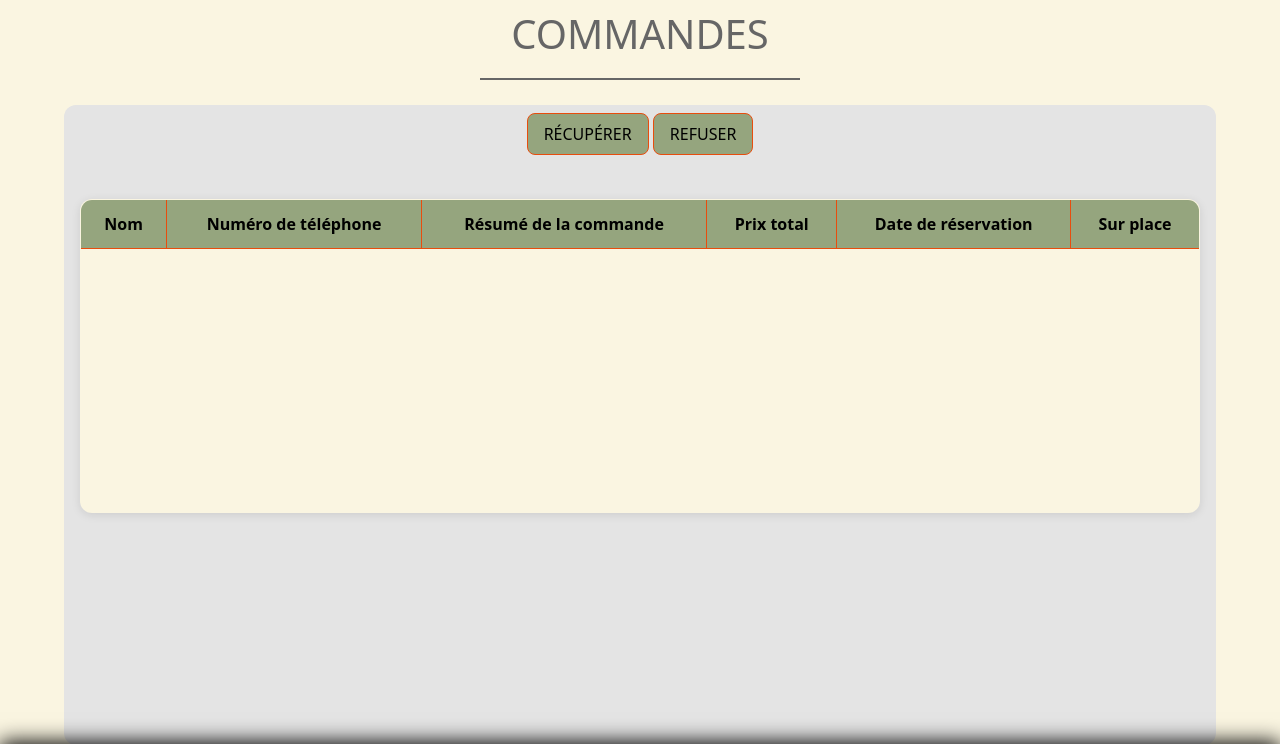
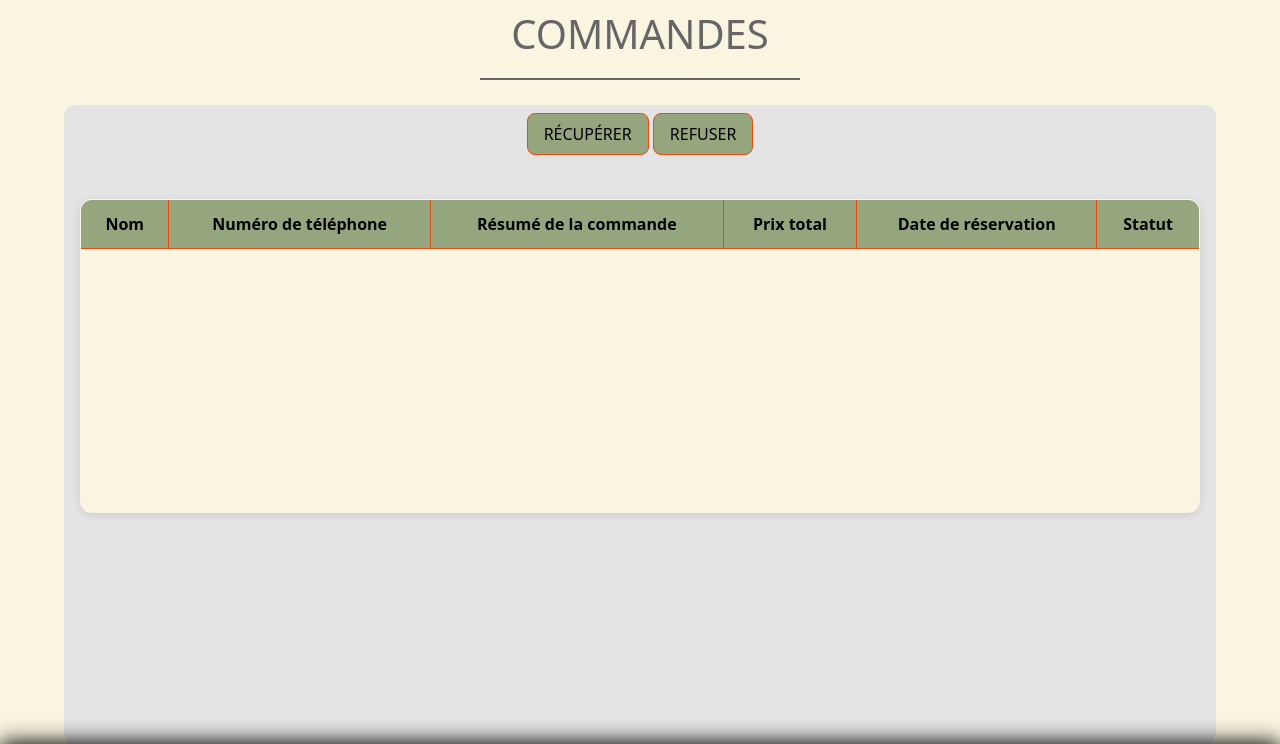
Before and after one commit to JorisVachey/SAE_Projet_groupe_9, a Flask app: page /admin/voir_comm/ in a window 1280 px wide. Shown: the part 198-942 px from the top of the page. Run offline with Flask 3, Linux system fonts and the light colour scheme; a user stored in the database is signed in; tables that the repository leaves empty hold one stand-in row (values such as "Sample post"); lists and menus that the app fills with data are empty; parts of the project's set-up code (start-up, migrations or seed data) failed here and were passed over.

Commit message:
feat: auto update statut

```diff
--- a/monApp/static/js/gerer_com.js
+++ b/monApp/static/js/gerer_com.js
@@ -48,7 +48,6 @@ function loadCheckboxStates() {
         }
     });
 
-    // Vérifier et appliquer les couleurs de bordure après chargement
     rows.forEach(row => {
         const idR = row.dataset.id;
         const allCheckboxes = row.querySelectorAll('.plat-checkbox');
@@ -62,7 +61,6 @@ function loadCheckboxStates() {
     });
 }
 
-// Charger les états au chargement de la page
 loadCheckboxStates();
 
 document.querySelectorAll('.plat-checkbox').forEach(box => {
@@ -78,7 +76,8 @@ document.querySelectorAll('.plat-checkbox').forEach(box => {
         // Compter le nombre total de checkboxes et celles cochées pour cette commande
         const allCheckboxes = row.querySelectorAll('.plat-checkbox');
         const checkedCheckboxes = row.querySelectorAll('.plat-checkbox:checked');
-        const allChecked = allCheckboxes.length === checkedCheckboxes.length;
+        const allChecked = allCheckboxes.length === checkedCheckboxes.length && allCheckboxes.length > 0;
+        const noneChecked = checkedCheckboxes.length === 0;
 
         fetch("/admin/update_statut_preparation", {
             method: "POST",
@@ -87,18 +86,28 @@ document.querySelectorAll('.plat-checkbox').forEach(box => {
             },
             body: JSON.stringify({
                 idR: idR,
-                allChecked: allChecked
+                allChecked: allChecked,
+                noneChecked: noneChecked
             })
         })
         .then(response => response.json())
         .then(data => {
             if (data.success) {
+
+                const cells = row.querySelectorAll('td');
+                const lastCell = cells[cells.length - 1];
+                lastCell.textContent = data.statut;
+
                 if (data.statut === "PRÊTE") {
                     console.log(`Commande ${idR} est PRÊTE`);
                     row.style.borderLeft = "5px solid green";
                 } else if (data.statut === "EN PRÉPARATION") {
                     console.log(`Commande ${idR} EN PRÉPARATION`);
                     row.style.borderLeft = "5px solid orange";
+                } else {
+
+                    console.log(`Commande ${idR} - ${data.statut}`);
+                    row.style.borderLeft = "";
                 }
             }
         })
--- a/monApp/templates/commandes.html
+++ b/monApp/templates/commandes.html
@@ -21,7 +21,7 @@
             <th>Résumé de la commande</th>
             <th>Prix total</th>
             <th>Date de réservation</th>
-            <th>Sur place</th>
+            <th>Statut</th>
         </thead>
         <tbody>
             {% for commande in commandes %}
@@ -42,12 +42,7 @@
                 </td>
                 <td> {{ commande.get_total() }} €</td>
                 <td>{{ commande.dateR }}</td>
-            {% if commande.sur_place is true %}
-                <td>Oui</td>
-            {% else %}
-                <td>Non</td>
-            {% endif %}
-            </tr>
+                <td>{{ commande.statut }}</td>
             {% endfor %}
         </tbody>
     </table>
--- a/monApp/templates/historique.html
+++ b/monApp/templates/historique.html
@@ -17,7 +17,6 @@
             <th>Résumé de la commande</th>
             <th>Prix total</th>
             <th>Date de réservation</th>
-            <th>Sur place</th>
         </thead>
         <tbody>
             {% for commande in commandes %}
@@ -35,11 +34,6 @@
                 </td>
                 <td> {{ commande.get_total() }} €</td>
                 <td>{{ commande.dateR }}</td>
-            {% if commande.sur_place is true %}
-                <td>Oui</td>
-            {% else %}
-                <td>Non</td>
-            {% endif %}
             </tr>
             {% endfor %}
         </tbody>
--- a/monApp/views.py
+++ b/monApp/views.py
@@ -529,25 +529,33 @@ def update_checkbox():
 @app.route("/admin/update_statut_preparation", methods=["POST"])
 def update_statut_preparation():
     """
-    Passe le statut de la commande à 'EN PRÉPARATION' ou 'PRÊTE'
-    selon si toutes les cases sont cochées.
+    Gère le statut de la commande selon l'état des checkboxes :
+    - Toutes cochées → PRÊTE
+    - Certaines cochées → EN PRÉPARATION
+    - Aucune cochée → CONFIRMÉE (statut initial)
     """
     data = request.get_json()
     id_r = data.get("idR")
     all_checked = data.get("allChecked", False)
+    none_checked = data.get("noneChecked", False)
 
     reservation = Reservation.query.get(id_r)
     if not reservation:
         return jsonify({"success": False, "error": "Commande introuvable"}), 404
 
-    if all_checked:
+
+    if none_checked:
+
+        reservation.statut = "CONFIRMÉE"
+    elif all_checked:
+
         reservation.statut = "PRÊTE"
     else:
         reservation.statut = "EN PRÉPARATION"
 
     db.session.commit()
+
     return jsonify({"success": True, "statut": reservation.statut})
-
 
 @app.route("/panier/valider", methods=["POST"])
 @login_required
```
